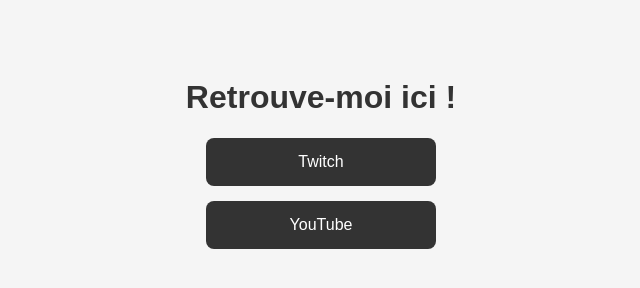
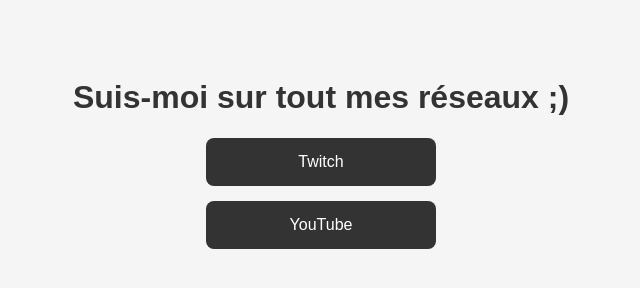
Before and after one commit to Njoyytb/Mywebsite, a plain HTML site: page index.html in a window 1280 px wide. Shown: the whole page, without its empty margins (319-959 px from the left). Drawn offline with Linux system fonts and the light colour scheme.

Commit message:
Update index.html

```diff
--- a/index.html
+++ b/index.html
@@ -23,7 +23,7 @@
   </style>
 </head>
 <body>
-  <h1>Retrouve-moi ici !</h1>
+  <h1>Suis-moi sur tout mes réseaux ;)</h1>
   <a href="https://m.twitch.tv/njoy_gaming?desktop-redirect=true" target="_blank">Twitch</a>
   <a href="https://youtube.com/@njoy_ytb?feature=shared" target="_blank">YouTube</a>
 </body>
```
